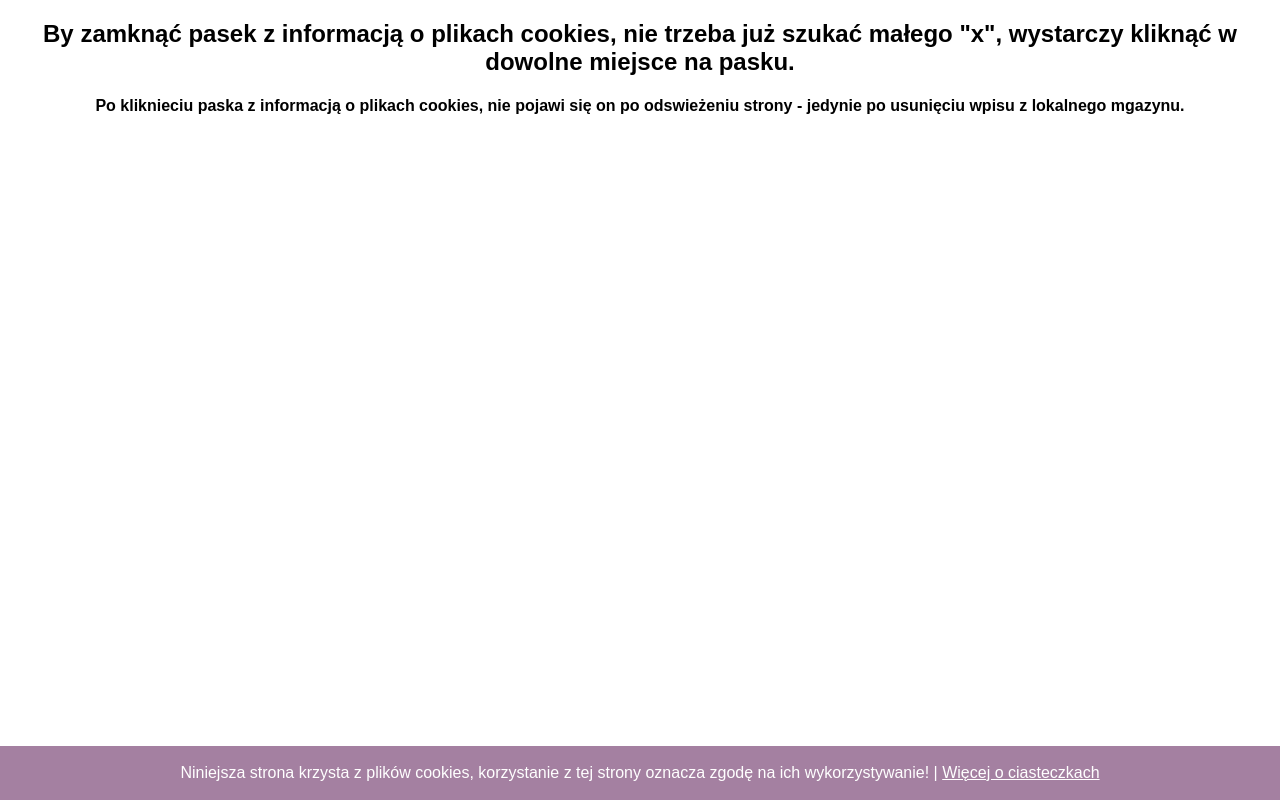
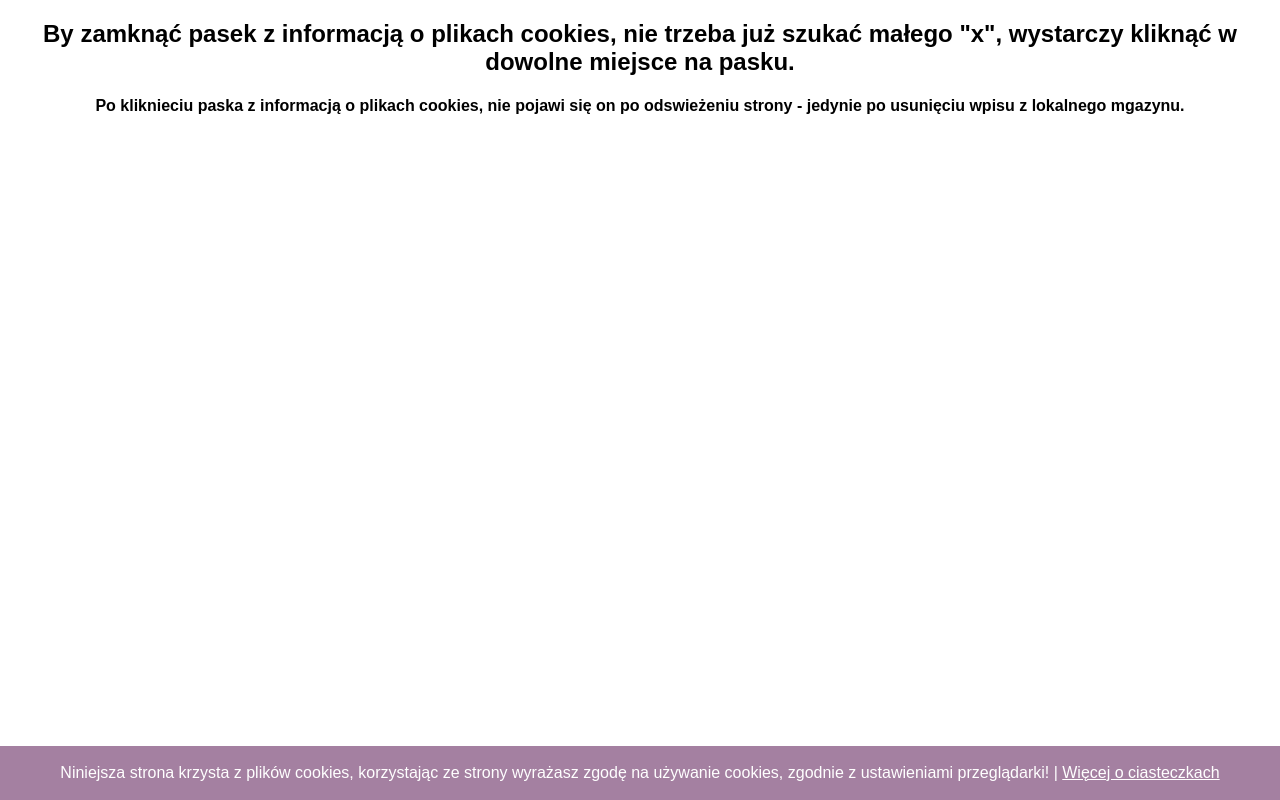
Before and after one commit to xmentor/cookie_alert, a plain HTML site: page index.html in a window 1280 px wide. Drawn offline with Linux system fonts and the light colour scheme.

Commit message:
Updated files

```diff
--- a/index.html
+++ b/index.html
@@ -23,7 +23,7 @@
                 color: 'rgba(155,115,151,.9)',
                 text_color: '#fff',
                 position: 'bottom',
-                text: 'Niniejsza strona krzysta z plików cookies, korzystanie z tej strony oznacza zgodę na ich wykorzystywanie!',
+                text: 'Niniejsza strona krzysta z plików cookies, korzystając ze strony wyrażasz zgodę na używanie cookies, zgodnie z ustawieniami przeglądarki!',
                 info_cookie: 'http://wszystkoociasteczkach.pl/'
             });
         </script>
--- a/js/cookie-alert-not-compress.js
+++ b/js/cookie-alert-not-compress.js
@@ -3,7 +3,7 @@ var  cookie_alert = {
         color: '#000',
         text_color: '#fff',
         position: 'bottom',
-        text: 'Ta strona wykorzystuje pliki cookies!',
+        text: 'Niniejsza strona krzysta z plików cookies, korzystając ze strony wyrażasz zgodę na używanie cookies, zgodnie z ustawieniami przeglądarki!',
         info_cookie: 'http://wszystkoociasteczkach.pl/'
     },
     closedAlert: function () {
@@ -37,8 +37,6 @@ var  cookie_alert = {
         for (var i in event) {
             this.options[i] = event[i];
         }
-        alert(this.checkCookie());
-        alert(this.closedAlert());
         if (this.checkCookie()) {
             if (!this.closedAlert()) {
                 var styleElement = document.createElement("style"),
```
